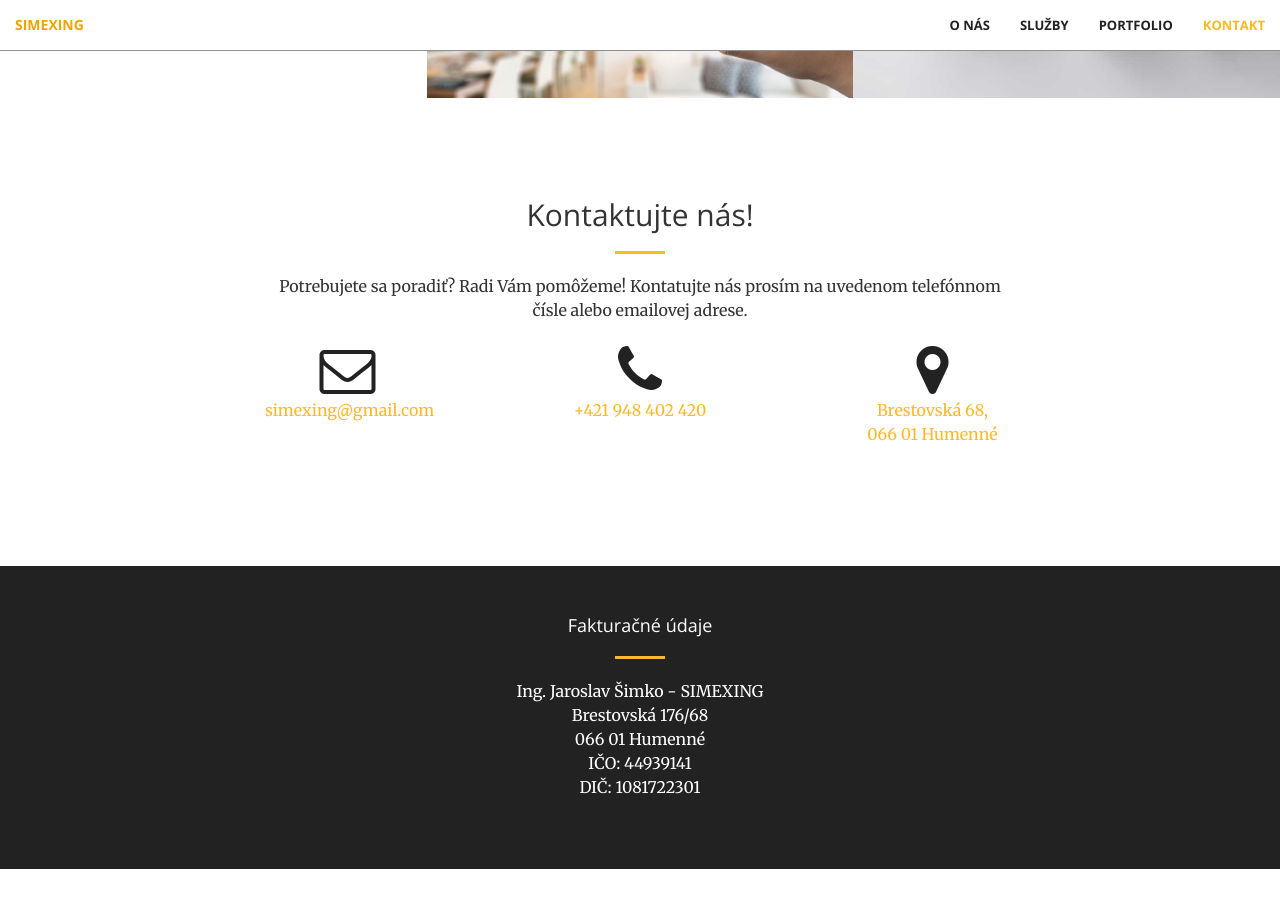
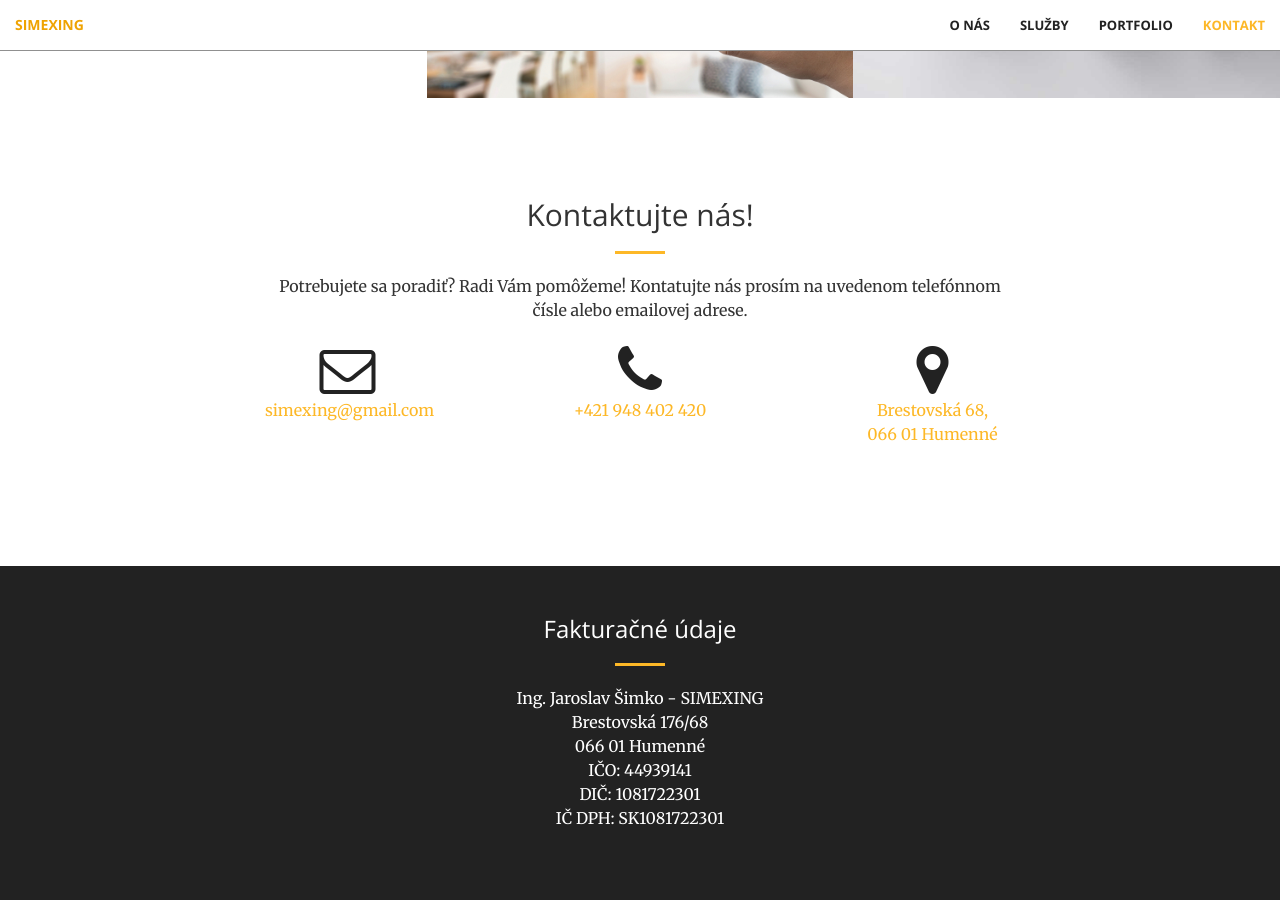
Before and after one commit to stesi13/simexing, a Jekyll site: the page built from index.html, in a window 1280 px wide and 900 px high, scrolled down 2009 px. Built offline with Jekyll 4.4.1, drawn with Linux system fonts in a browser that asks for light colours; before the commit the page ends 2878 px from its top, so only the background shows below that.

Commit message:
Update fakturacne.html

```diff
--- a/_includes/fakturacne.html
+++ b/_includes/fakturacne.html
@@ -2,7 +2,7 @@
       <div class="container text-center">
         <div class="row">
             <div class="col-lg-12 text-center">
-                <h4 class="section-heading">Fakturačné údaje</h4>
+                <h3 class="section-heading">Fakturačné údaje</h3>
                 <hr class="primary">
                 <p>
                 Ing. Jaroslav Šimko - SIMEXING<br/>
@@ -10,6 +10,7 @@
                 066 01 Humenné<br/>
                 IČO: 44939141<br/>
                 DIČ: 1081722301<br/>
+                IČ DPH: SK1081722301
              </p>
             </div>
         </div>
```
